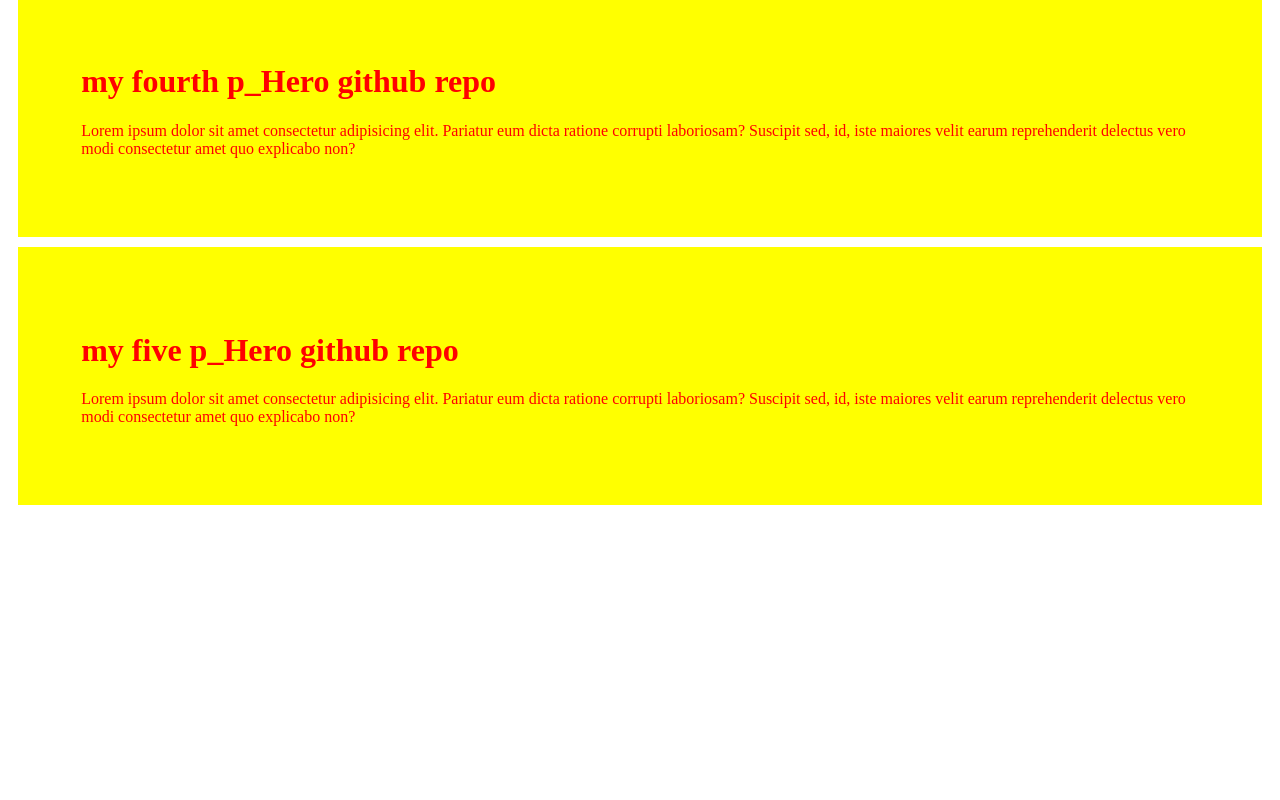
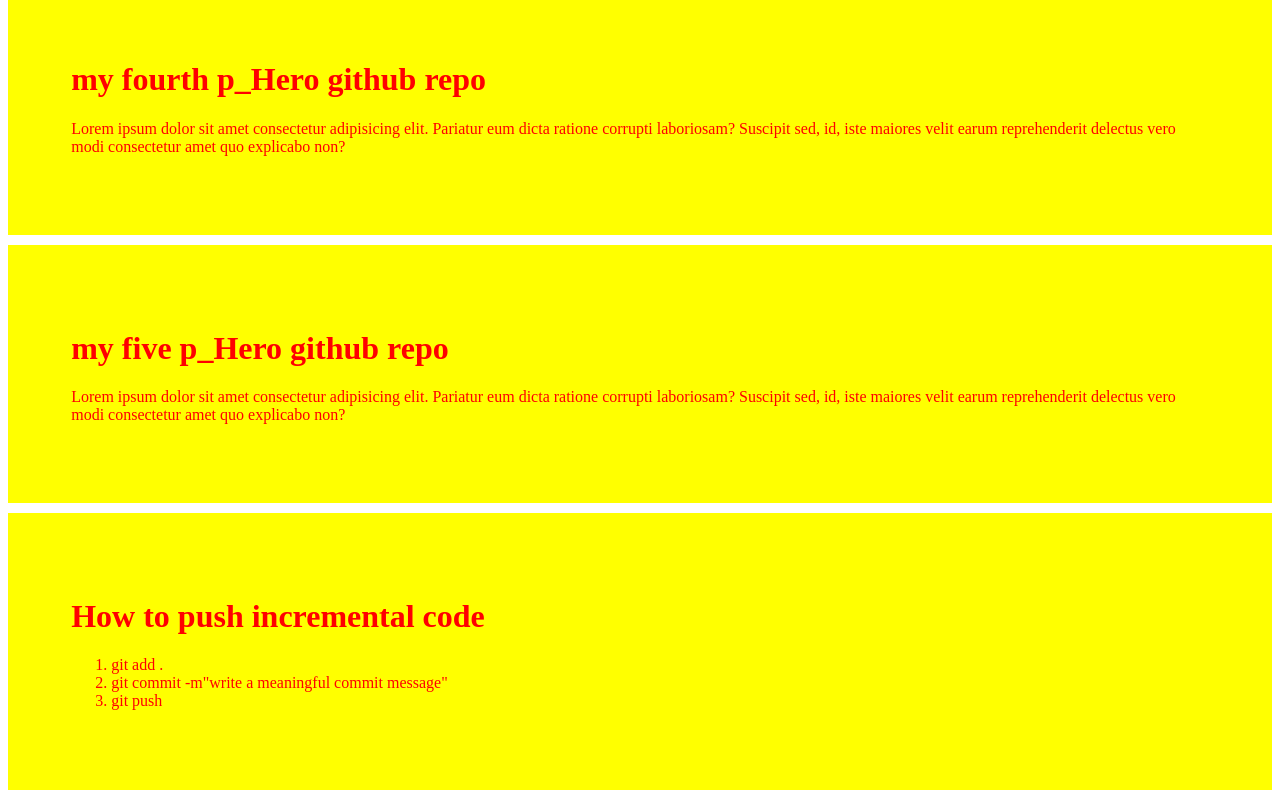
Before and after one commit to mdashikurrahman581/my-first-p_Hero-repo, a plain HTML site: page index.html in a window 1280 px wide. Shown: the part 836-1636 px from the top of the page. Before the commit the page ends 1351 px from the top, so only its background shows below. Drawn offline with Linux system fonts and the light colour scheme.

Commit message:
Add a list like how to push the code

```diff
--- a/index.html
+++ b/index.html
@@ -32,6 +32,14 @@
     <p>Lorem ipsum dolor sit amet consectetur adipisicing elit. Pariatur eum dicta ratione corrupti laboriosam? Suscipit sed, id, iste maiores velit earum reprehenderit delectus vero modi consectetur amet quo explicabo non?</p>
 
    </div>
+   <div>
+    <h1>How to push incremental code </h1>
+    <ol>
+        <li>git add .</li>
+        <li>git commit -m"write a meaningful  commit message"</li>
+        <li>git push</li>
+    </ol>
+   </div>
 
 </body>
 </html>
--- a/styles/index.css
+++ b/styles/index.css
@@ -1,7 +1,6 @@
 div{
     color: red;
     background-color: yellow;
-    margin: 10px;
     padding: 5%;
     margin-bottom: 10px;
 
```
